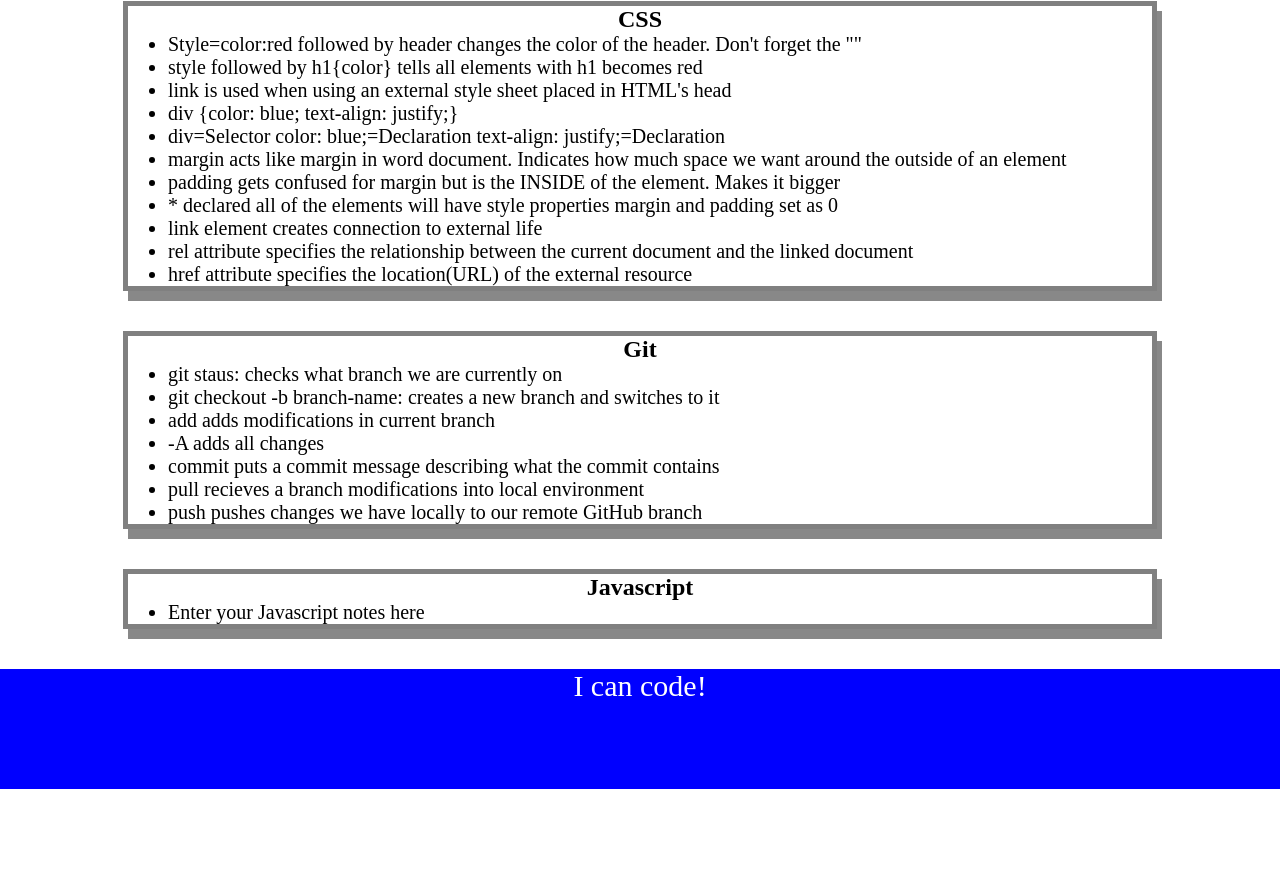
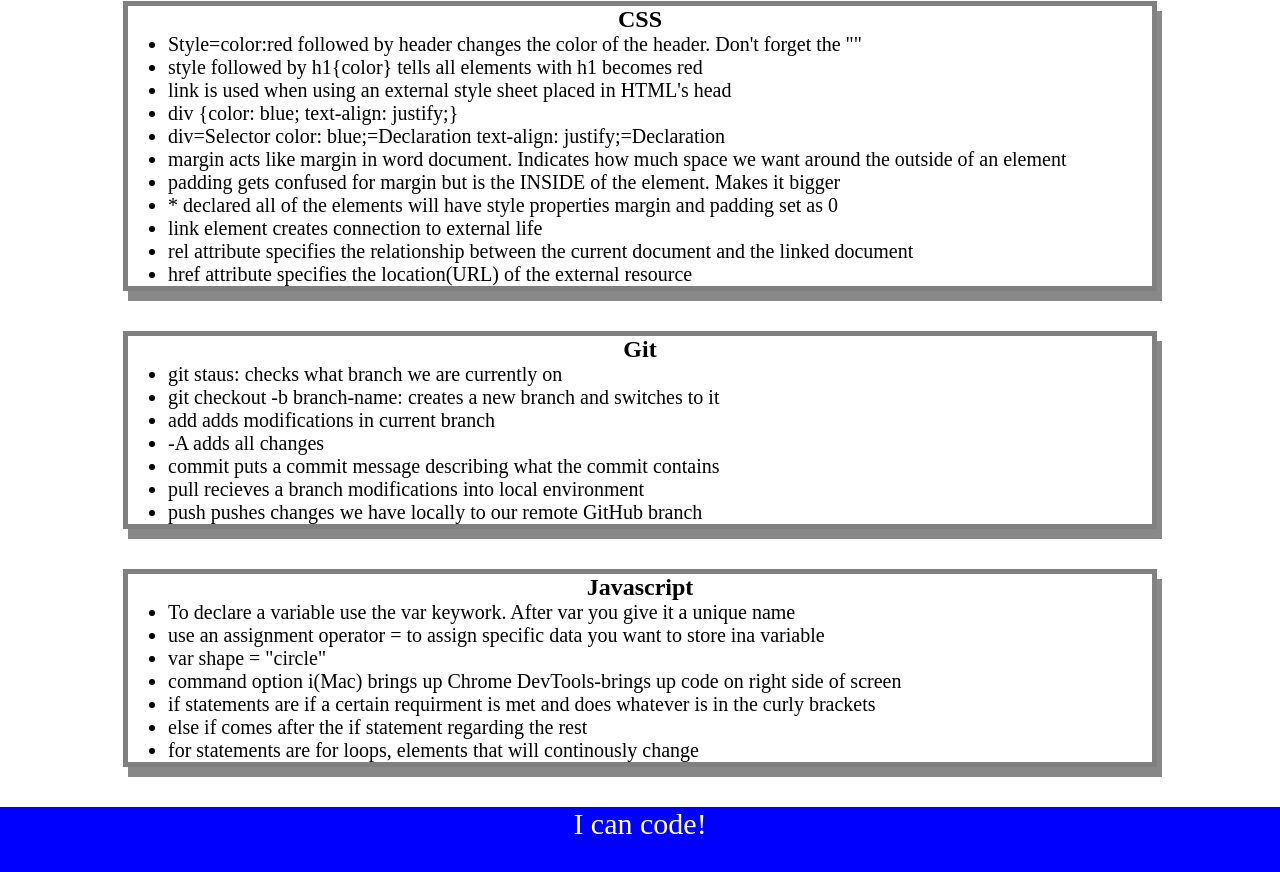
Before and after one commit to Tank2532/pework-study-guide, a plain HTML site: page prework-study-guide/index.html in a window 1280 px wide. Shown: the part 466-1338 px from the top of the page. Before the commit the page ends 1255 px from the top, so only its background shows below. Drawn offline with Linux system fonts and the light colour scheme.

Commit message:
Added JavaScript to CSS and HTML. Linking them together

```diff
--- /dev/null
+++ b/prework-study-guide/assets/script.js
@@ -0,0 +1,18 @@
+var topic = ['HTML', 'CSS', 'Git', 'JavaScript'];
+/*
+if (topic === 'HTML') {
+  console.log("Let's study HTML!");
+} else if (topic === 'CSS') {
+  console.log("Let's study CSS!");
+} else if (topic === 'Git') {
+  console.log("Let's study Git!");
+} else if (topic === 'JavaScript') {
+  console.log("Let's study JavaScript!");
+} else {
+  console.log('Please try again!');
+}
+*/
+var shapes = ["triangle", "square", "pentagon", "circle"];
+for(var x = 0; x < shapes.length; x++) {
+ console.log(shapes[x]);
+}
--- a/prework-study-guide/index.html
+++ b/prework-study-guide/index.html
@@ -11,6 +11,7 @@
     <header id="header">
       <h1>Prework Study Guide</h1>
       <img src="./assets/bowtie-cat.png" alt="Profile image of cat wearing a bow tie." />
+      <h2>✨ Open the Console to See What's Happening ✨</h2>
     </header>
     <main>
       <section class="card" id="html-section">
@@ -61,7 +62,13 @@
      <section class="card" id="javascript-section">
       <h2>Javascript</h2>
       <ul>
-        <li>Enter your Javascript notes here</li>
+        <li>To declare a variable use the var keywork. After var you give it a unique name</li>
+        <li>use an assignment operator = to assign specific data you want to store ina variable</li>
+        <li>var shape = "circle"</li>
+        <li>command option i(Mac) brings up Chrome DevTools-brings up code on right side of screen</li>
+        <li>if statements are if a certain requirment is met and does whatever is in the curly brackets</li>
+        <li>else if comes after the if statement regarding the rest</li>
+        <li>for statements are for loops, elements that will continously change</li>
       </ul>
      </section>
     </main>
@@ -69,5 +76,6 @@
     <footer>
       <p>I can code!</p>
     </footer>
+    <script src="./assets/script.js"></script>
   </body>
 </html>
```
